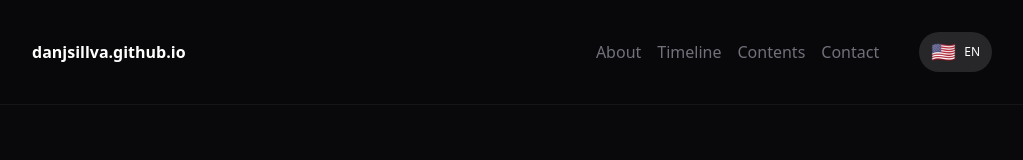
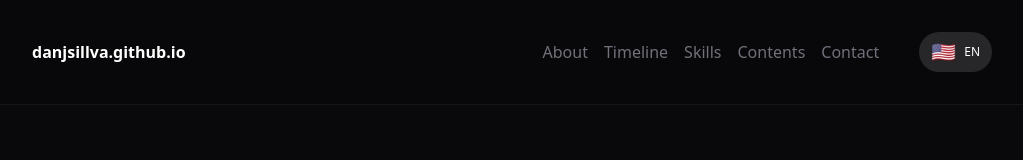
Before and after one commit to danjsillva/danjsillva.github.io, a React (Vite) app: page / in a window 1280 px wide. Shown: the top 160 px of the page, without its empty margins (128-1151 px from the left). Built offline with nearby package versions, Linux system fonts and the light colour scheme.

Commit message:
feat: added skills section

```diff
--- a/src/App.tsx
+++ b/src/App.tsx
@@ -4,6 +4,7 @@ import Footer from "./components/footer";
 import Header from "./components/header";
 import Hero from "./components/hero";
 import Highlight from "./components/highlight";
+import Skills from "./components/skills";
 import Timeline from "./components/timeline";
 
 function App() {
@@ -17,6 +18,8 @@ function App() {
 
       <Timeline />
 
+      <Skills />
+
       <Contents />
 
       <Highlight />
--- a/src/components/header.tsx
+++ b/src/components/header.tsx
@@ -7,12 +7,14 @@ const translations = {
   "pt-BR": {
     about: "Sobre",
     timeline: "Trajetória",
+    skills: "Habilidades",
     contents: "Conteúdos",
     contact: "Contato",
   },
   en: {
     about: "About",
     timeline: "Timeline",
+    skills: "Skills",
     contents: "Contents",
     contact: "Contact",
   },
@@ -44,6 +46,15 @@ function Header() {
                   className="text-zinc-500 hover:text-zinc-400"
                 >
                   {t.timeline}
+                </a>
+              </li>
+
+              <li>
+                <a
+                  href="#skills"
+                  className="text-zinc-500 hover:text-zinc-400"
+                >
+                  {t.skills}
                 </a>
               </li>
 
@@ -106,6 +117,15 @@ function Header() {
             </li>
             <li>
               <a
+                href="#skills"
+                className="text-zinc-500 hover:text-zinc-400"
+                onClick={() => setIsMenuOpen(false)}
+              >
+                {t.skills}
+              </a>
+            </li>
+            <li>
+              <a
                 href="#contents"
                 className="text-zinc-500 hover:text-zinc-400"
                 onClick={() => setIsMenuOpen(false)}
--- /dev/null
+++ b/src/components/skills.tsx
@@ -0,0 +1,195 @@
+import { useLocalTranslation } from "../hooks/useLocalTranslation";
+import {
+  SiReact,
+  SiTypescript,
+  SiNextdotjs,
+  SiTailwindcss,
+  SiNodedotjs,
+  SiExpress,
+  SiNestjs,
+  SiPostgresql,
+  SiMongodb,
+  SiDocker,
+  SiAmazon,
+  SiGit,
+  SiNeovim,
+  SiFigma,
+  SiPostman,
+  SiJavascript,
+  SiHtml5,
+  SiCss3,
+  SiPython,
+  SiGithubactions,
+  SiVercel,
+  SiRedis,
+  SiGraphql,
+  SiServerless,
+  SiTerraform,
+  SiJira,
+  SiVuedotjs,
+} from "react-icons/si";
+import { VscCode } from "react-icons/vsc";
+
+const translations = {
+  "pt-BR": {
+    title: "Habilidades",
+    categories: {
+      frontend: "Frontend",
+      backend: "Backend",
+      devops: "DevOps & Cloud",
+      tools: "Ferramentas",
+    },
+  },
+  en: {
+    title: "Skills",
+    categories: {
+      frontend: "Frontend",
+      backend: "Backend",
+      devops: "DevOps & Cloud",
+      tools: "Tools",
+    },
+  },
+};
+
+interface Skill {
+  name: string;
+  icon: React.ComponentType<{ className?: string }>;
+  level: number; // 1-5
+  color: string;
+}
+
+interface SkillCategory {
+  name: string;
+  skills: Skill[];
+}
+
+function Skills() {
+  const t = useLocalTranslation(translations);
+
+  const skillCategories: SkillCategory[] = [
+    {
+      name: t.categories.frontend,
+      skills: [
+        { name: "React", icon: SiReact, level: 5, color: "text-cyan-400" },
+        {
+          name: "TypeScript",
+          icon: SiTypescript,
+          level: 4,
+          color: "text-blue-400",
+        },
+        {
+          name: "JavaScript",
+          icon: SiJavascript,
+          level: 5,
+          color: "text-yellow-400",
+        },
+        { name: "Next.js", icon: SiNextdotjs, level: 4, color: "text-white" },
+        {
+          name: "Tailwind CSS",
+          icon: SiTailwindcss,
+          level: 5,
+          color: "text-teal-400",
+        },
+        { name: "HTML5", icon: SiHtml5, level: 5, color: "text-orange-500" },
+        { name: "CSS3", icon: SiCss3, level: 5, color: "text-blue-500" },
+        { name: "Vue", icon: SiVuedotjs, level: 3, color: "text-green-400" },
+      ],
+    },
+    {
+      name: t.categories.backend,
+      skills: [
+        {
+          name: "Node.js",
+          icon: SiNodedotjs,
+          level: 5,
+          color: "text-green-500",
+        },
+        { name: "Express", icon: SiExpress, level: 5, color: "text-gray-400" },
+        { name: "NestJS", icon: SiNestjs, level: 3, color: "text-red-500" },
+        {
+          name: "PostgreSQL",
+          icon: SiPostgresql,
+          level: 4,
+          color: "text-blue-400",
+        },
+        { name: "MongoDB", icon: SiMongodb, level: 4, color: "text-green-400" },
+        { name: "Redis", icon: SiRedis, level: 3, color: "text-red-500" },
+      ],
+    },
+    {
+      name: t.categories.devops,
+      skills: [
+        { name: "Docker", icon: SiDocker, level: 4, color: "text-blue-400" },
+        { name: "AWS", icon: SiAmazon, level: 3, color: "text-orange-400" },
+        { name: "Git", icon: SiGit, level: 5, color: "text-orange-500" },
+        { name: "Vercel", icon: SiVercel, level: 4, color: "text-white" },
+        {
+          name: "Serverless",
+          icon: SiServerless,
+          level: 3,
+          color: "text-red-400",
+        },
+        {
+          name: "Terraform",
+          icon: SiTerraform,
+          level: 3,
+          color: "text-purple-500",
+        },
+        { name: "CI/CD", icon: SiGithubactions, level: 4, color: "text-blue-400" },
+      ],
+    },
+    {
+      name: t.categories.tools,
+      skills: [
+        { name: "Neovim", icon: SiNeovim, level: 5, color: "text-green-400" },
+        { name: "VS Code", icon: VscCode, level: 4, color: "text-blue-500" },
+        { name: "Figma", icon: SiFigma, level: 3, color: "text-purple-400" },
+        {
+          name: "Postman",
+          icon: SiPostman,
+          level: 4,
+          color: "text-orange-500",
+        },
+        { name: "Jira", icon: SiJira, level: 4, color: "text-blue-500" },
+      ],
+    },
+  ];
+
+  return (
+    <section
+      id="skills"
+      className="flex flex-col items-center w-full px-8 py-20 lg:py-40 bg-zinc-900"
+    >
+      <h2 className="text-4xl md:text-6xl font-bold mb-16 w-[900px] max-w-full px-8">
+        {t.title}
+      </h2>
+
+      <div className="grid grid-cols-1 md:grid-cols-2 gap-12 w-full max-w-6xl">
+        {skillCategories.map((category) => (
+          <div key={category.name} className="space-y-6">
+            <h3 className="text-2xl font-semibold text-zinc-300">
+              {category.name}
+            </h3>
+            <div className="grid grid-cols-2 sm:grid-cols-3 md:grid-cols-4 gap-4">
+              {category.skills.map((skill) => (
+                <div
+                  key={skill.name}
+                  className="group relative flex flex-col items-center p-4 bg-zinc-800 rounded-lg hover:bg-zinc-700 transition-all duration-300 hover:scale-105 cursor-pointer h-32"
+                >
+                  <skill.icon
+                    className={`w-12 h-12 mb-2 flex-shrink-0 ${skill.color}`}
+                  />
+                  <span className="text-sm text-zinc-400 text-center flex items-center flex-grow">
+                    {skill.name}
+                  </span>
+                </div>
+              ))}
+            </div>
+          </div>
+        ))}
+      </div>
+    </section>
+  );
+}
+
+export default Skills;
```
